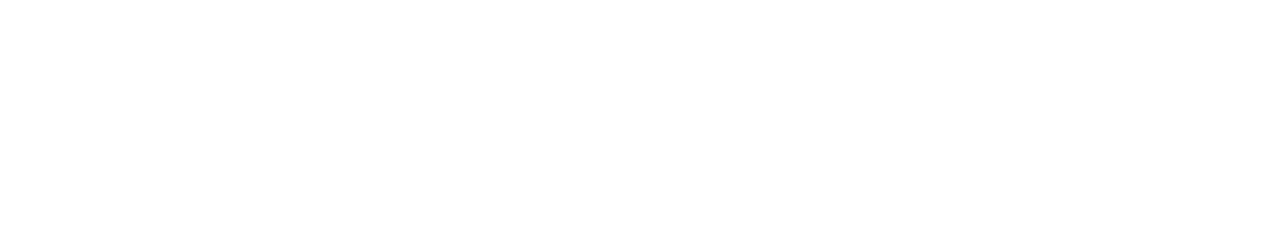
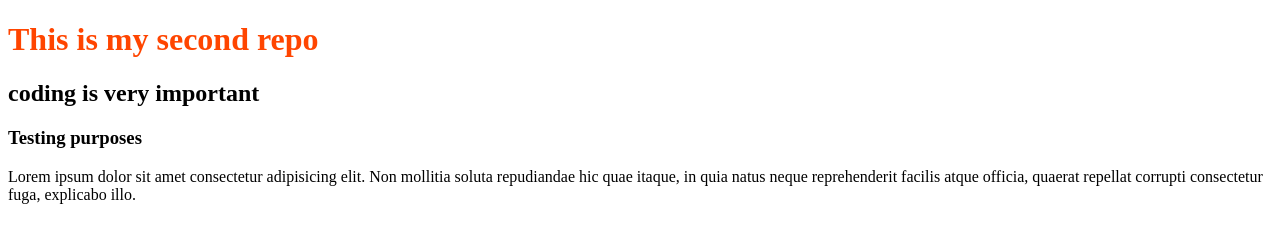
Before and after one commit to CoderShimul/second-repo, a plain HTML site: page index.html in a window 1280 px wide. Drawn offline with Linux system fonts and the light colour scheme.

Commit message:
style added

```diff
--- a/index.html
+++ b/index.html
@@ -5,8 +5,12 @@
     <meta http-equiv="X-UA-Compatible" content="IE=edge">
     <meta name="viewport" content="width=device-width, initial-scale=1.0">
     <title>My second repo</title>
+    <link rel="stylesheet" href="style.css">
 </head>
 <body>
-
+    <h1>This is my second repo</h1>
+    <h2>coding is very important</h2>
+    <h3>Testing purposes</h3>
+    <p>Lorem ipsum dolor sit amet consectetur adipisicing elit. Non mollitia soluta repudiandae hic quae itaque, in quia natus neque reprehenderit facilis atque officia, quaerat repellat corrupti consectetur fuga, explicabo illo.</p>
 </body>
 </html>
--- /dev/null
+++ b/style.css
@@ -0,0 +1,3 @@
+h1{
+    color: orangered;
+}
```
